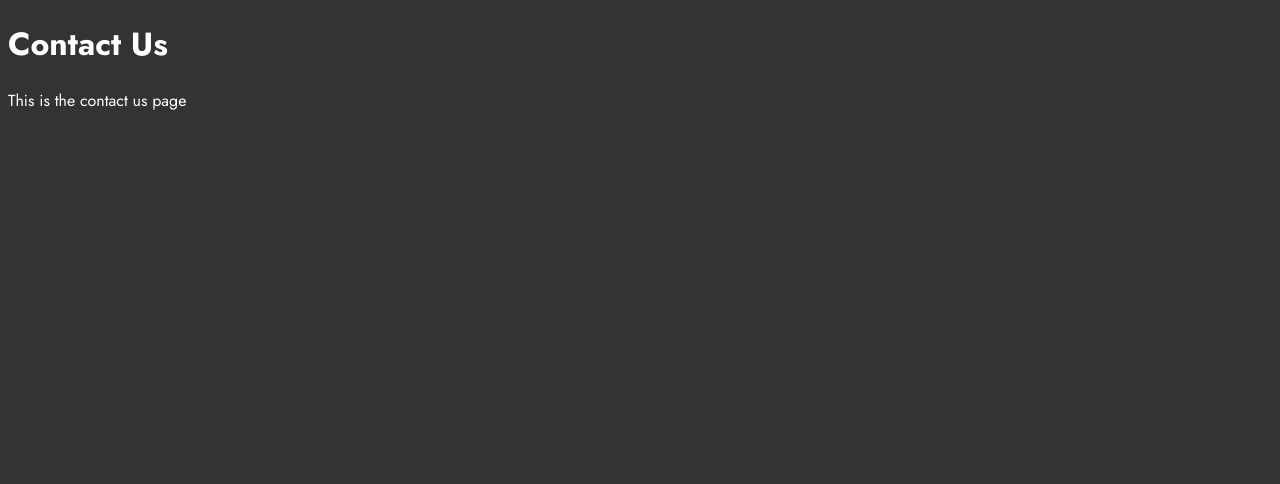
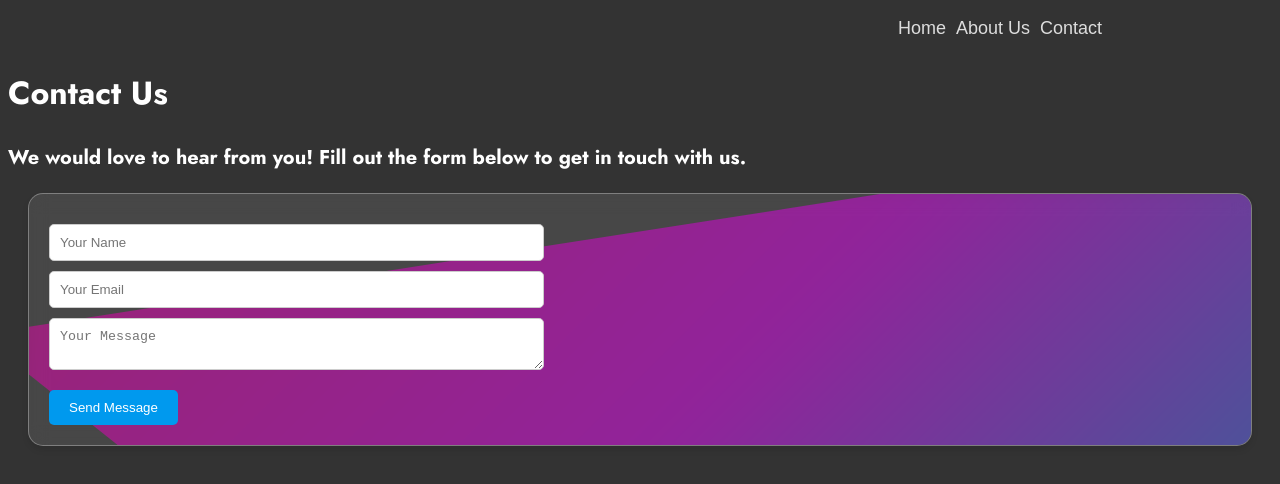
Before and after one commit to GROUP-12-COMPUTER-SCIENCE/VidFetch, a Next.js app: page /contact in a window 1280 px wide. Shown: the top 484 px of the page. Built offline with nearby package versions, Linux system fonts and the light colour scheme.

Commit message:
added contact

```diff
--- /dev/null
+++ b/app/contact/contact.scss
@@ -0,0 +1,65 @@
+.main {
+    display: flex;
+    flex-direction: column;
+    align-items: center;
+    justify-content: center;
+    height: 100vh;
+    background: linear-gradient(135deg, #e09, #d0e, #09e, #0ed);
+    padding: 20px;
+    box-sizing: border-box;
+  }
+
+  .content {
+    text-align: center;
+    max-width: 800px;
+  }
+
+  .frosted {
+    background: rgba(255, 255, 255, 0.1);
+    backdrop-filter: blur(10px);
+    border-radius: 15px;
+    padding: 20px;
+    margin: 20px;
+    border: 1px solid rgba(255, 255, 255, 0.3);
+    box-shadow: 0 4px 6px rgba(0, 0, 0, 0.1);
+    position: relative;
+    overflow: hidden;
+    &::before {
+      content: "";
+      position: absolute;
+      top: -50px;
+      left: -50px;
+      width: 200%;
+      height: 200%;
+      background: linear-gradient(135deg, #e09, #d0e, #09e, #0ed);
+      z-index: -1;
+      filter: blur(30px);
+      clip-path: polygon(50% 0%, 100% 38%, 84% 100%, 16% 100%, 0% 38%);
+      opacity: 0.5;
+    }
+  }
+
+  input, textarea {
+    display: block;
+    width: 40%;
+    padding: 10px;
+    margin: 10px 0;
+    border: 1px solid #ccc;
+    border-radius: 5px;
+  }
+
+  button {
+    display: inline-block;
+    padding: 10px 20px;
+    margin-top: 10px;
+    border: none;
+    border-radius: 5px;
+    background-color: #09e;
+    color: #fff;
+    cursor: pointer;
+    transition: background-color 0.3s ease;
+  }
+
+  button:hover {
+    background-color: #0ed;
+  }
--- a/app/contact/page.jsx
+++ b/app/contact/page.jsx
@@ -1,10 +1,29 @@
-import React from 'react'
+import styles from "./contact.scss";
+import Navbar from "../components/Navbar";
 
 export default function Contact() {
+  const handleSubmit = (e) => {
+    e.preventDefault();
+    console.log("Form submitted");
+  };
+
   return (
-    <main>
+    <main className={styles.main}>
+      <Navbar />
+      <div className={styles.content}>
         <h1>Contact Us</h1>
-        <p>This is the contact us page</p>
+        <h2>
+          <small>We would love to hear from you! Fill out the form below to get in touch with us.</small>
+        </h2>
+        <div className="frosted">
+          <form >
+            <input type="text" name="name" placeholder="Your Name" required />
+            <input type="email" name="email" placeholder="Your Email" required />
+            <textarea name="message" placeholder="Your Message" required></textarea>
+            <button type="submit">Send Message</button>
+          </form>
+        </div>
+      </div>
     </main>
-  )
+  );
 }
```
Also changed, not shown: app/page.jsx (+21 -14 lines).
